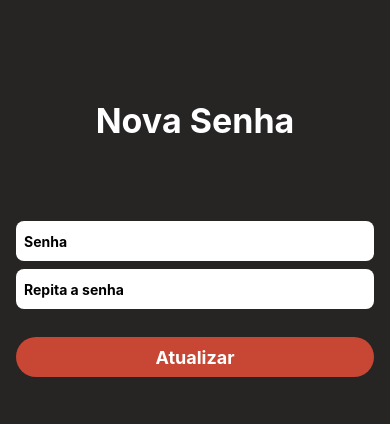
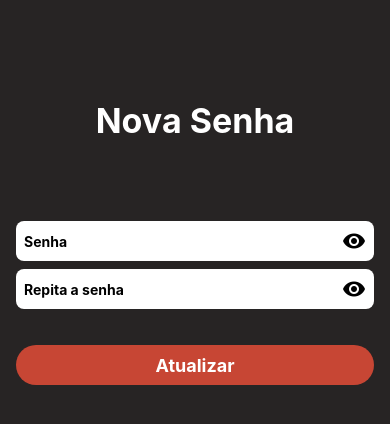
Before and after one commit to NewTechh/API-5-ADS, a React Native app in the folder client/: screen /NovaSenha in a window 390 px wide. Shown: the top 424 px of the page. Built offline with nearby package versions, Linux system fonts and the light colour scheme.

Commit message:
add EyeIcon

```diff
--- a/client/src/components/RecPassword/NewPassword.tsx
+++ b/client/src/components/RecPassword/NewPassword.tsx
@@ -1,8 +1,11 @@
+import React, { useState } from "react";
 import { View, Text, TextInput, TouchableOpacity } from "react-native";
+
 import { useForm, Controller } from "react-hook-form";
 import { yupResolver } from '@hookform/resolvers/yup'
 import * as yup from 'yup';
-import React, { useState } from "react";
+
+import { MaterialCommunityIcons } from "@expo/vector-icons";
 import { styles } from './styles'
 
 
@@ -11,67 +14,104 @@ type FormDataProps = {
     senhaRep: string;
 }
 
-const newPasswordSchema = yup.object().shape({
+const Schema = yup.object().shape({
     senha: yup.string().required("Informe a Senha").min(6, "A senha deve ter no mínimo 6 caracteres"),
-    senhaRep: yup.string().required("Informe a Senha").min(6, "A senha deve ter no mínimo 6 caracteres"),
+    senhaRep: yup.string()
+        .required("Informe a Senha")
+        .min(6, "A senha deve ter no mínimo 6 caracteres")
+        .oneOf([yup.ref('senha')], 'As senhas devem ser iguais'),
 });
 
 
 export function NewPassword() {
+    const [showPassword, setShowPassword] = useState(false);
+    const [showPasswordRep, setShowPasswordRep] = useState(false);
+
+    const toggleShowPassword = () => {
+        setShowPassword(!showPassword);
+    };
+
+    const toggleShowPasswordRep = () => {
+        setShowPasswordRep(!showPasswordRep);
+    };
 
     const { control, handleSubmit, reset, formState: { errors } } = useForm<FormDataProps>({
-        resolver: yupResolver(newPasswordSchema)
+        resolver: yupResolver(Schema)
     });
 
-    const [senha, setSenha] = useState('');
-    const [senhaRep, setSenhaRep] = useState('');
     const [errorMessage, setErrorMessage] = useState('');
 
     async function handleNewPassword(data: FormDataProps) {
-
+        try {
+            await Schema.validate(data);
+            console.log('Formulário válido:', data);
             reset();
+            setErrorMessage('');
+        } catch (error) {
+            if (error instanceof yup.ValidationError) {
+                const errorMessage = error.errors[0];
+                setErrorMessage(errorMessage);
+            } else {
+                console.error(error);
+                setErrorMessage('Erro ao validar formulário');
+            }
+        }
     }
 
     return (
         <View style={styles.container}>
             <Text style={styles.title}>Nova Senha</Text>
 
+            <View style={styles.passwordInputContainer}>
                 <Controller
                     control={control}
-                name='senha'
-                render={({ field: { onChange } }) => (
+                    name='senha' //Aqui já cria a variável, caso queira é só trocar
+                    render={({ field: { onChange, value } }) => (
                         <TextInput
-                        style={styles.input}
-                        onChangeText={(text) => {
-                            setSenha(text);
-                            onChange(text)
-                        }}
-
-                        value={senha}
+                            style={styles.inputPass}
+                            onChangeText={onChange}
+                            value={value}
                             placeholder="Senha"
-
+                            secureTextEntry={!showPassword}
                         />
                     )}
                 />
+                <MaterialCommunityIcons
+                    name={showPassword ? 'eye-off' : 'eye'}
+                    size={24}
+                    color='#000000'
+                    style={styles.iconEye}
+                    onPress={toggleShowPassword}
+                />
+            </View>
+
             {errors.senha && <Text style={styles.labelError}>{errors.senha?.message}</Text>}
 
+            <View style={styles.passwordInputContainer}>
                 <Controller
                     control={control}
-                name='senhaRep'
-                render={({ field: { onChange } }) => (
+                    name='senhaRep' //Aqui já cria a variável, caso queira é só trocar
+                    render={({ field: { onChange, value } }) => (
                         <TextInput
-                        style={styles.input}
-                        onChangeText={(text) => {
-                            setSenhaRep(text);
-                            onChange(text)
-                        }}
-
-                        value={senhaRep}
+                            style={styles.inputPass}
+                            onChangeText={onChange}
+                            value={value}
                             placeholder="Repita a senha"
-
+                            secureTextEntry={!showPasswordRep}
                         />
                     )}
                 />
+                <MaterialCommunityIcons
+                    name={showPasswordRep ? 'eye-off' : 'eye'}
+                    size={24}
+                    color='#000000'
+                    style={styles.iconEye}
+                    onPress={toggleShowPasswordRep}
+                />
+            </View>
+
+            {errors.senhaRep && <Text style={styles.labelError}>{errors.senhaRep?.message}</Text>}
+            <Text style={styles.labelError}>{errorMessage}</Text>
 
             <TouchableOpacity style={styles.button} onPress={handleSubmit(handleNewPassword)}>
                 {errorMessage ? <Text style={styles.labelError}>{errorMessage}</Text> : null}
--- a/client/src/components/RecPassword/RecPassword.tsx
+++ b/client/src/components/RecPassword/RecPassword.tsx
@@ -1,8 +1,13 @@
-import { View, Text, TextInput, TouchableOpacity, Pressable } from "react-native";
+import React, { useState } from "react";
+import { View, Text, TextInput, TouchableOpacity } from "react-native";
+
+import { useNavigation } from '@react-navigation/native';
+import { StackNavigationProp } from '@react-navigation/stack';
+
 import { useForm, Controller } from "react-hook-form";
 import { yupResolver } from '@hookform/resolvers/yup'
 import * as yup from 'yup';
-import React, { useState } from "react";
+
 import { styles } from './styles'
 
 
@@ -10,7 +15,15 @@ type FormDataProps = {
     email: string;
 }
 
-const recPasswordSchema = yup.object().shape({
+type RootStackParamList = {
+    RecPassword: undefined;
+    Login: undefined;
+    NovaSenha: undefined;
+}
+
+type RecPasswordScreenNavigationProp = StackNavigationProp<RootStackParamList, 'RecPassword'>;
+
+const Schema = yup.object().shape({
     email: yup.string().required("Informe o E-mail").email("Informe um email válido"),
 });
 
@@ -18,11 +31,20 @@ const recPasswordSchema = yup.object().shape({
 export function RecPassword() {
 
     const { control, handleSubmit, reset, formState: { errors } } = useForm<FormDataProps>({
-        resolver: yupResolver(recPasswordSchema)
+        resolver: yupResolver(Schema)
     });
 
-    const [email, setEmail] = useState('');
     const [errorMessage, setErrorMessage] = useState('');
+    const navigation = useNavigation<RecPasswordScreenNavigationProp>();
+
+    const handleLogin = () => {
+        navigation.navigate('Login');
+    };
+
+    const handleEnviarCodigo = (data: FormDataProps) => {
+        console.log(data)
+        navigation.navigate('NovaSenha');
+    };
 
     return (
         <View style={styles.container}>
@@ -30,16 +52,12 @@ export function RecPassword() {
 
             <Controller
                 control={control}
-                name='email'
-                render={({ field: { onChange } }) => (
+                name='email' //Aqui já cria a variável, caso queira é só trocar
+                render={({ field: { onChange, value } }) => (
                     <TextInput
                         style={styles.input}
-                        onChangeText={(text) => {
-                            setEmail(text);
-                            onChange(text)
-                        }}
-
-                        value={email}
+                        onChangeText={onChange}
+                        value={value}
                         placeholder="Insira um e-mail para recuperação"
 
                     />
@@ -47,12 +65,12 @@ export function RecPassword() {
             />
             {errors.email && <Text style={styles.labelError}>{errors.email?.message}</Text>}
 
-            <TouchableOpacity style={styles.button}>
+            <TouchableOpacity style={styles.button} onPress={handleSubmit(handleEnviarCodigo)}>
                 {errorMessage ? <Text style={styles.labelError}>{errorMessage}</Text> : null}
                 <Text style={styles.buttonText}>Enviar código</Text>
             </TouchableOpacity>
 
-            <TouchableOpacity style={styles.backToLogin}>
+            <TouchableOpacity style={styles.backToLogin} onPress={handleLogin}>
                 <Text style={{ color: "white" }}>Voltar para a página de </Text>
                 <Text style={styles.TxtBackLogin}>Login</Text>
             </TouchableOpacity>
--- a/client/src/components/RecPassword/styles.ts
+++ b/client/src/components/RecPassword/styles.ts
@@ -24,6 +24,24 @@ const styles = StyleSheet.create({
         marginBottom: 8,
         borderRadius: 8,
         fontWeight: 'bold',
+    },
+    passwordInputContainer: {
+        width: '100%',
+        height: 40,
+        flexDirection: 'row',
+        alignItems: 'center',
+        justifyContent: 'center',
+        backgroundColor: '#FFFFFF',
+        paddingHorizontal: 8,
+        marginBottom: 8,
+        borderRadius: 8,
+    },
+    inputPass: {
+        flex: 1,
+        fontWeight: 'bold',
+    },
+    iconEye: {
+        marginLeft: 10,
     },
     button: {
         width: '100%',
```
Lines whose indentation alone changed are shown as unchanged.
